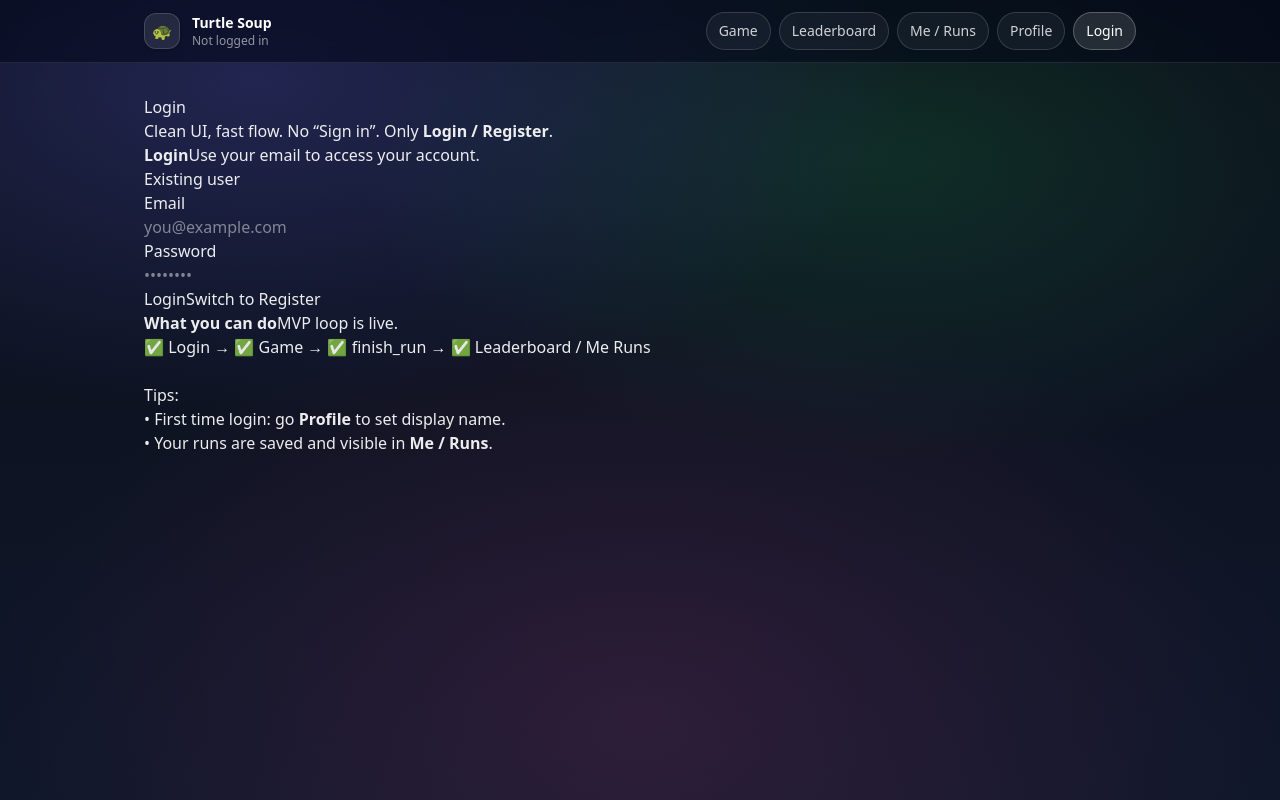
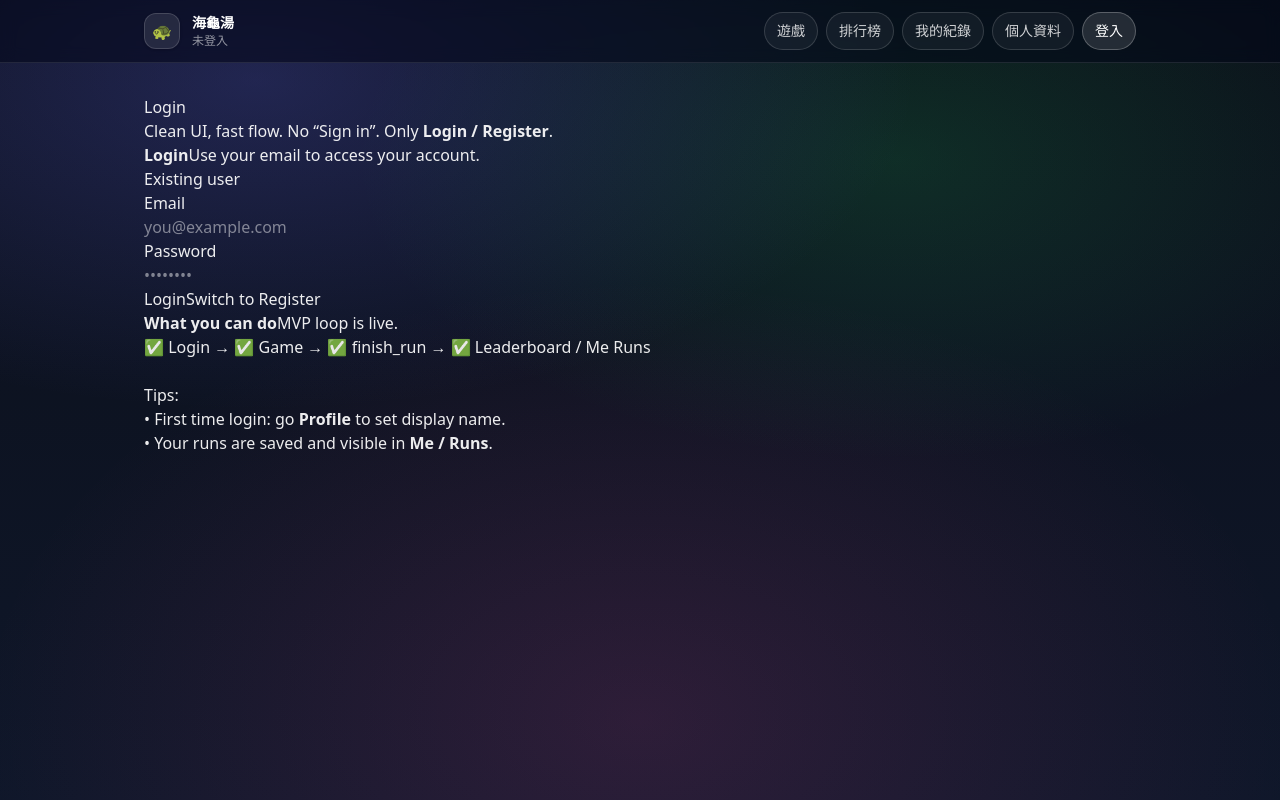
Before and after one commit to neloleong/turtle-soup, a Next.js app: page /login in a window 1280 px wide. Built offline with nearby package versions, Linux system fonts and the light colour scheme; no server answers.

Commit message:
fix: clean file separation + UI polish

```diff
--- a/app/ui/NavBar.tsx
+++ b/app/ui/NavBar.tsx
@@ -53,27 +53,27 @@ export default function NavBar() {
             🐢
           </div>
           <div className="leading-tight">
-            <div className="text-sm font-semibold text-white">Turtle Soup</div>
+            <div className="text-sm font-semibold text-white">海龜湯</div>
             <div className="text-xs text-white/55">
-              {email ? `Logged in: ${email}` : "Not logged in"}
+              {email ? `已登入：${email}` : "未登入"}
             </div>
           </div>
         </div>
 
         <nav className="flex flex-wrap items-center gap-2">
-          {pill("/game", "Game")}
-          {pill("/leaderboard", "Leaderboard")}
-          {pill("/me/runs", "Me / Runs")}
-          {pill("/profile", "Profile")}
+          {pill("/game", "遊戲")}
+          {pill("/leaderboard", "排行榜")}
+          {pill("/me/runs", "我的紀錄")}
+          {pill("/profile", "個人資料")}
           {email ? (
             <button
               onClick={logout}
               className="rounded-xl border border-white/15 bg-white/5 px-3 py-2 text-sm text-white/85 hover:bg-white/10 hover:border-white/25 transition"
             >
-              Logout
+              登出
             </button>
           ) : (
-            pill("/login", "Login")
+            pill("/login", "登入")
           )}
         </nav>
       </div>
```
